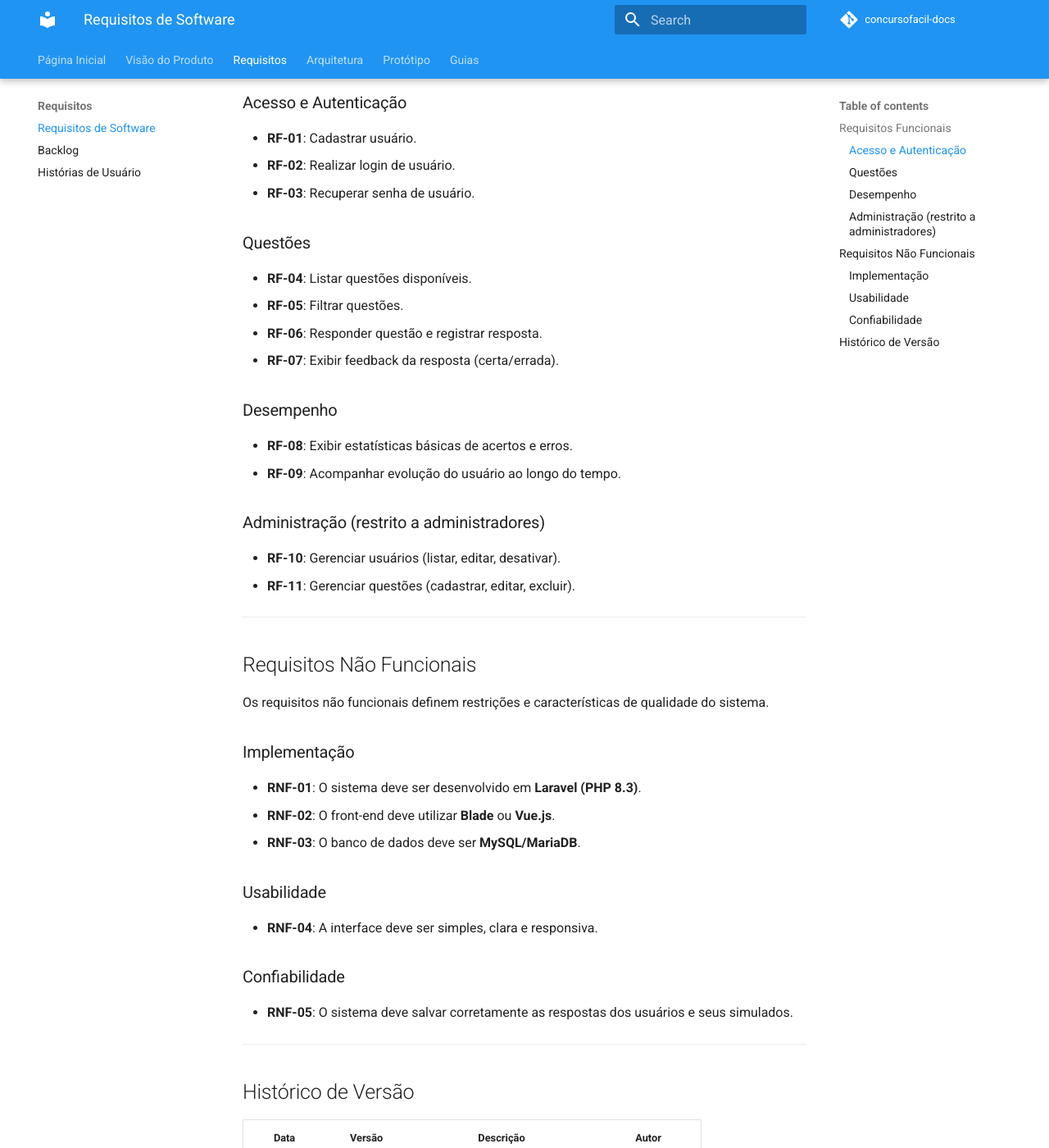
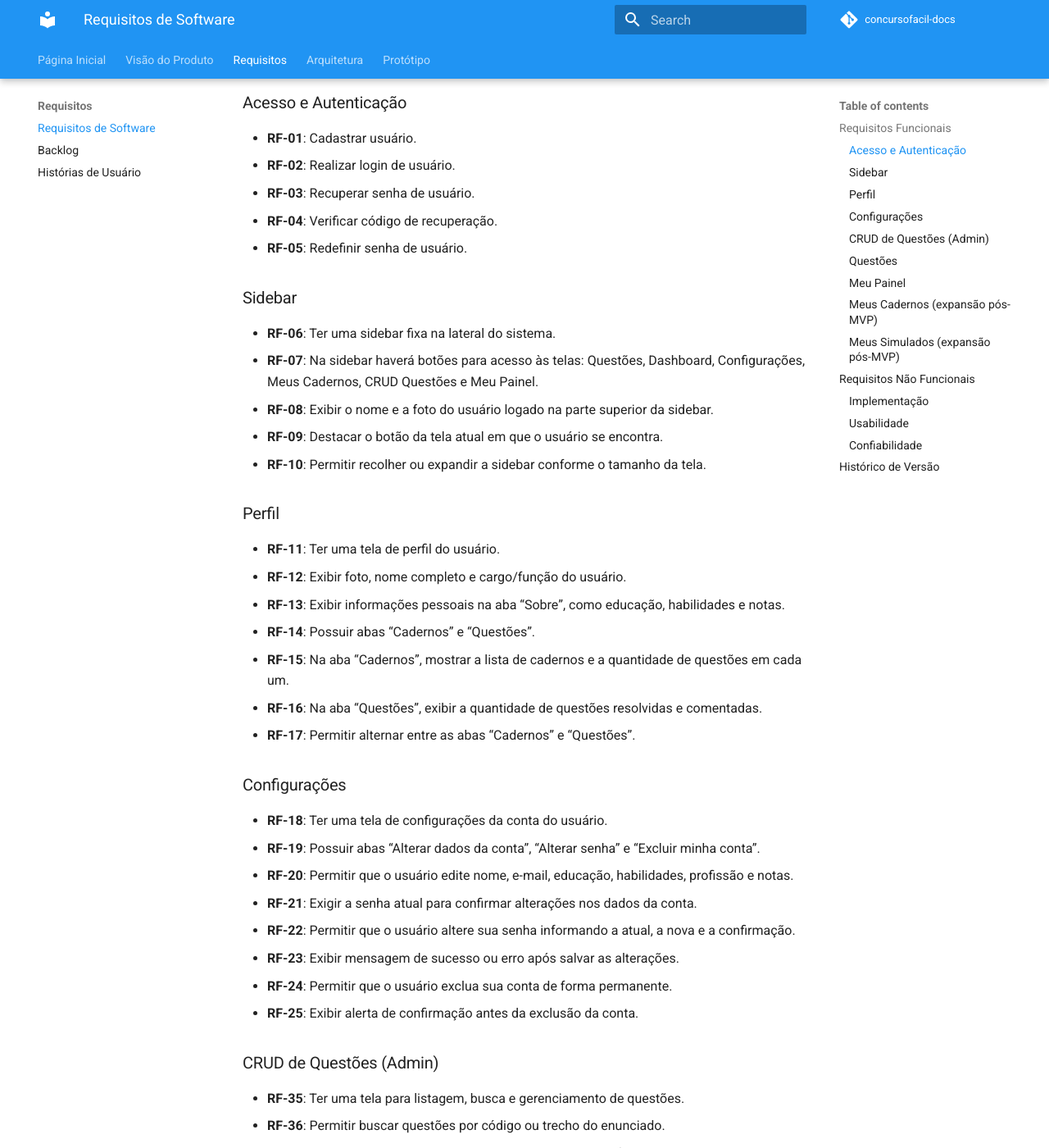
Before and after one commit to ConcursoFacil/concursofacil-docs, an MkDocs documentation site: the page built from docs/requisitos/requisitos.md, in a window 1280 px wide and 1400 px high, scrolled down 252 px. Shown: the whole window at 82% size. Built offline with MkDocs 1.6.1 and Material for MkDocs 9.7.7, drawn with Linux system fonts in a browser that asks for light colours; comment, search, counter and statistics services are not loaded; some of the changed text lies outside the part shown.

Commit message:
docs: adiciona versão 1.1 dos requisitos funcionais com módulos Sidebar, Perfil, Configurações, Questões, CRUD, Painel, Cadernos e Simulados

```diff
--- a/docs/requisitos/requisitos.md
+++ b/docs/requisitos/requisitos.md
@@ -8,20 +8,90 @@ Os requisitos funcionais definem o que o sistema deve fazer para atender às nec
 - **RF-01**: Cadastrar usuário.
 - **RF-02**: Realizar login de usuário.
 - **RF-03**: Recuperar senha de usuário.
+- **RF-04**: Verificar código de recuperação.
+- **RF-05**: Redefinir senha de usuário.
+
+### Sidebar
+- **RF-06**: Ter uma sidebar fixa na lateral do sistema.
+- **RF-07**: Na sidebar haverá botões para acesso às telas: Questões, Dashboard, Configurações, Meus Cadernos, CRUD Questões e Meu Painel.
+- **RF-08**: Exibir o nome e a foto do usuário logado na parte superior da sidebar.
+- **RF-09**: Destacar o botão da tela atual em que o usuário se encontra.
+- **RF-10**: Permitir recolher ou expandir a sidebar conforme o tamanho da tela.
+
+### Perfil
+- **RF-11**: Ter uma tela de perfil do usuário.
+- **RF-12**: Exibir foto, nome completo e cargo/função do usuário.
+- **RF-13**: Exibir informações pessoais na aba “Sobre”, como educação, habilidades e notas.
+- **RF-14**: Possuir abas “Cadernos” e “Questões”.
+- **RF-15**: Na aba “Cadernos”, mostrar a lista de cadernos e a quantidade de questões em cada um.
+- **RF-16**: Na aba “Questões”, exibir a quantidade de questões resolvidas e comentadas.
+- **RF-17**: Permitir alternar entre as abas “Cadernos” e “Questões”.
+
+### Configurações
+- **RF-18**: Ter uma tela de configurações da conta do usuário.
+- **RF-19**: Possuir abas “Alterar dados da conta”, “Alterar senha” e “Excluir minha conta”.
+- **RF-20**: Permitir que o usuário edite nome, e-mail, educação, habilidades, profissão e notas.
+- **RF-21**: Exigir a senha atual para confirmar alterações nos dados da conta.
+- **RF-22**: Permitir que o usuário altere sua senha informando a atual, a nova e a confirmação.
+- **RF-23**: Exibir mensagem de sucesso ou erro após salvar as alterações.
+- **RF-24**: Permitir que o usuário exclua sua conta de forma permanente.
+- **RF-25**: Exibir alerta de confirmação antes da exclusão da conta.
+
+### CRUD de Questões (Admin)
+- **RF-35**: Ter uma tela para listagem, busca e gerenciamento de questões.
+- **RF-36**: Permitir buscar questões por código ou trecho do enunciado.
+- **RF-37**: Exibir tabela com colunas: código, enunciado, tipo, dificuldade, ano e ações.
+- **RF-38**: Permitir criar, editar e excluir questões.
+- **RF-39**: Exibir confirmação antes de excluir uma questão.
+- **RF-40**: Atualizar automaticamente a lista após exclusão ou edição.
+- **RF-41**: Possuir paginação exibindo até 10 questões por página.
+- **RF-42**: Exibir mensagem quando nenhuma questão for encontrada.
+- **RF-43**: Permitir criar novas questões informando enunciado, alternativas, resposta correta e dados complementares (disciplina, dificuldade, ano etc.).
+- **RF-44**: Exibir mensagem de sucesso ao criar, editar ou excluir uma questão.
+- **RF-45**: Restringir o acesso dessa tela apenas a usuários administradores.
 
 ### Questões
-- **RF-04**: Listar questões disponíveis.
-- **RF-05**: Filtrar questões.
-- **RF-06**: Responder questão e registrar resposta.
-- **RF-07**: Exibir feedback da resposta (certa/errada).
+- **RF-26**: Ter uma tela para exibir e responder questões de concurso.
+- **RF-27**: Possuir filtros para buscar questões por disciplina, banca, instituição, ano, cargo, nível, área e dificuldade.
+- **RF-28**: Permitir filtrar questões por status (todas, resolvidas, não resolvidas, acertei, errei).
+- **RF-29**: Permitir marcar filtros adicionais como inéditas, anuladas, com gabarito comentado ou comentários.
+- **RF-30**: Exibir lista de questões conforme os filtros selecionados.
+- **RF-31**: Permitir ao usuário marcar uma alternativa e responder à questão.
+- **RF-32**: Exibir a resposta correta após o envio da resposta.
+- **RF-33**: Permitir visualizar o gabarito comentado e os comentários de cada questão.
+- **RF-34**: Permitir adicionar novos comentários sem recarregar a página.
 
-### Desempenho
-- **RF-08**: Exibir estatísticas básicas de acertos e erros.
-- **RF-09**: Acompanhar evolução do usuário ao longo do tempo.
+### Meu Painel
+- **RF-46**: Ter uma tela de painel para exibir o desempenho do usuário.
+- **RF-47**: Exibir gráfico de pizza mostrando o percentual de acertos e erros.
+- **RF-48**: Permitir filtrar os dados do gráfico por período (hoje, 7 dias, 30 dias, sempre).
+- **RF-49**: Exibir gráfico de área mostrando a quantidade de questões respondidas ao longo do tempo.
+- **RF-50**: Permitir filtrar o histórico de resoluções por período (último ano, mês ou semana).
+- **RF-51**: Exibir gráfico de barras horizontais mostrando a taxa de acertos por disciplina.
+- **RF-52**: Atualizar os gráficos dinamicamente conforme os filtros selecionados.
+- **RF-53**: Exibir mensagens informativas caso não haja dados no período selecionado.
 
-### Administração (restrito a administradores)
-- **RF-10**: Gerenciar usuários (listar, editar, desativar).
-- **RF-11**: Gerenciar questões (cadastrar, editar, excluir).
+### Meus Cadernos (expansão pós-MVP)
+
+- **RF-54**: Ter uma tela para visualização e gerenciamento de cadernos de estudo.
+- **RF-55**: Permitir criar novos cadernos informando apenas o nome.
+- **RF-56**: Exibir tabela com os cadernos criados, mostrando nome e opções de ação.
+- **RF-57**: Permitir excluir cadernos existentes com confirmação.
+- **RF-58**: (Planejado) Permitir editar o nome de um caderno.
+- **RF-59**: (Planejado) Permitir acessar as questões vinculadas a um caderno.
+- **RF-60**: Exibir mensagens de sucesso ou erro ao criar ou excluir um caderno.
+- **RF-61**: (Planejado) Integrar com a tela de questões para adicionar questões a um caderno.
+
+### Meus Simulados (expansão pós-MVP)
+- **RF-62**: Ter uma tela para visualização e gerenciamento de simulados criados pelo usuário.
+- **RF-63**: Permitir criar novos simulados selecionando disciplinas e quantidade de questões por disciplina.
+- **RF-64**: Exibir tabela com os simulados criados, mostrando nome, progresso e percentual de acertos.
+- **RF-65**: Permitir excluir simulados existentes com confirmação.
+- **RF-66**: (Planejado) Permitir editar simulados já criados.
+- **RF-67**: (Planejado) Exibir e responder questões de um simulado, uma por vez.
+- **RF-68**: (Planejado) Exibir resultado final do simulado com gráficos de desempenho.
+- **RF-69**: (Planejado) Permitir revisar as questões após finalizar o simulado.
+- **RF-70**: (Planejado) Sortear questões aleatoriamente conforme as disciplinas escolhidas.
 
 ---
 
@@ -30,8 +100,8 @@ Os requisitos funcionais definem o que o sistema deve fazer para atender às nec
 Os requisitos não funcionais definem restrições e características de qualidade do sistema.
 
 ### Implementação
-- **RNF-01**: O sistema deve ser desenvolvido em **Laravel (PHP 8.3)**.
-- **RNF-02**: O front-end deve utilizar **Blade** ou **Vue.js**.
+- **RNF-01**: O sistema deve ser desenvolvido em **Laravel 12x (PHP 8.3)**.
+- **RNF-02**: O front-end deve utilizar **Vue.js**.
 - **RNF-03**: O banco de dados deve ser **MySQL/MariaDB**.
 
 ### Usabilidade
@@ -47,3 +117,4 @@ Os requisitos não funcionais definem restrições e características de qualida
 | **Data** | **Versão** | **Descrição** | **Autor** |
 | :------: | :--------: | :----------:  | :-------: |
 | 17/09/2025 | 1.0 | Criação dos requisitos de software | Breno Fernandes |
+| 08/10/2025 | 1.1 | Adicionados novos requisitos funcionais e simplificação das seções de cada módulo (Sidebar, Perfil, Configurações, Questões, CRUD, Painel, Cadernos e Simulados) | Breno Fernandes |
--- a/mkdocs.yml
+++ b/mkdocs.yml
@@ -26,9 +26,7 @@ nav:
     - Arquitetura: arquitetura/arquitetura.md
     - UML: arquitetura/uml.md
   - Protótipo: prototipo/prototipo.md
-  - Guias:
-    - Guia de Execução: guias/execucao.md
-    - Convenções de API: guias/api.md
+
 
 # Plugins
 plugins:
```
